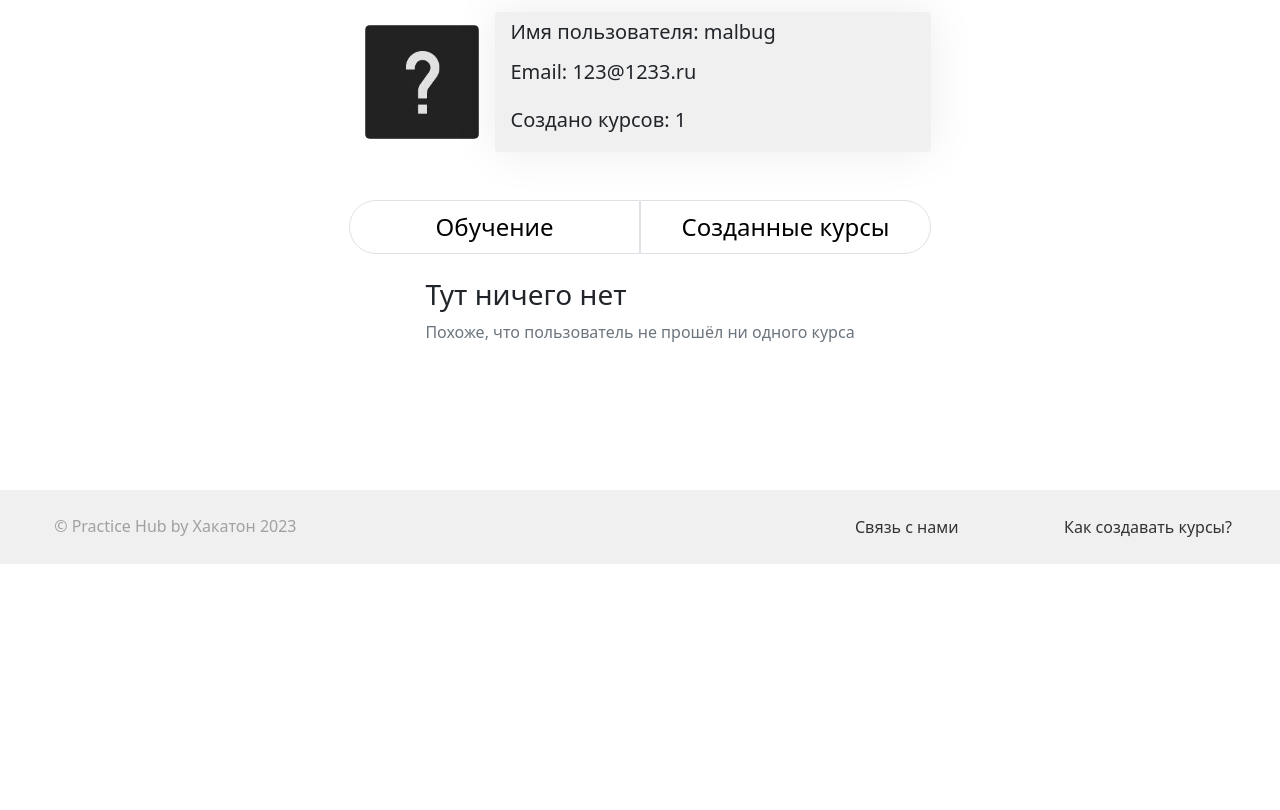
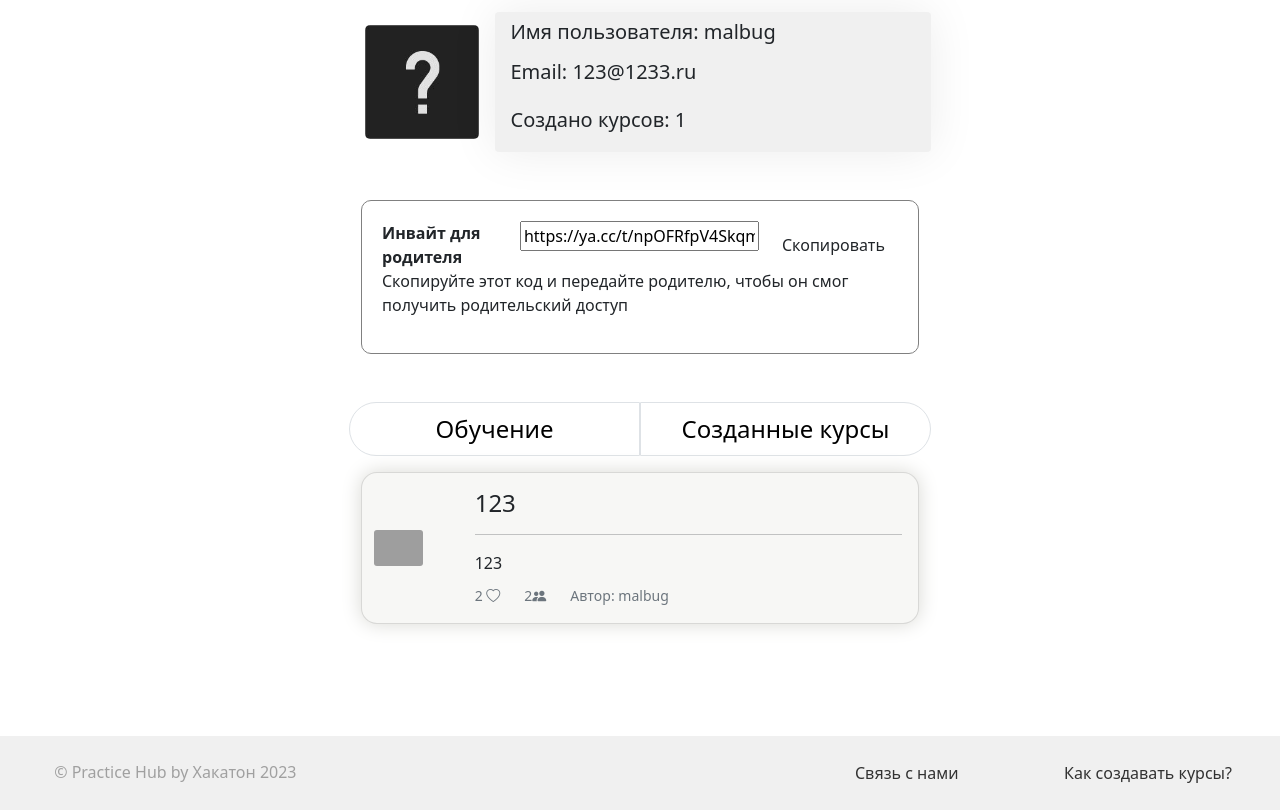
Before and after one commit to NailGilmanov/KazanDigitalLegendsHack, a Flask app: page /profiles/6 in a window 1280 px wide. Shown: the part 236-1046 px from the top of the page. Before the commit the page ends 800 px from the top, so only its background shows below. Run offline with Flask 2, Linux system fonts and the light colour scheme; a user stored in the database is signed in; data comes from the database, SQL or seed files in the repository; both versions use the stored data as it was after the commit; grey boxes are pictures that could not be loaded.

Commit message:
связь с родителями

```diff
--- a/routes.py
+++ b/routes.py
@@ -89,11 +89,27 @@ def register():
 def profile(id):
     user = User.query.filter_by(id=id).first()
 
-    courses = len(Course.query.filter_by(author_id=id).all())
+    course_count = len(Course.query.filter_by(author_id=id).all())
+
+    courses = Course.query.filter_by(author_id=id).all()
+
+    ids = []
+    mycor = MyCourses.query.filter_by(user_id=id).all()
+    for cor in mycor:
+        ids.append(cor.course_id)
+    print(ids)
+
+    finished = []
+    for a in ids:
+        b = Course.query.filter_by(id=a).first()
+        finished.append(b)
+
+    finish_len = len(finished)
+    print(finished)
 
     avatar_path = url_for("get_file", path=user.img_path) if user.img_path else url_for("get_file", path="static/images/default_avatar.jpg")
 
-    return render_template('profile.html', user=user, courses_cnt=courses, current_user=current_user, avatar_path=avatar_path)
+    return render_template('profile.html', user=user, courses_cnt=course_count, current_user=current_user, avatar_path=avatar_path, courses=courses, finished=finished, finish_len=finish_len)
 
 
 @app.route('/news', methods=['GET', 'POST'])
@@ -106,6 +122,7 @@ def news():
 @login_required
 def teaching():
     courses = Course.query.filter_by(author_id=current_user.id).all()
+    print(courses[0].name, courses[0])
     checks = []
     task_checks = TaskCheck.query.filter(TaskCheck.status.is_(None)).order_by(TaskCheck.date.desc()).all()
     for task in task_checks:
--- a/static/css/style.css
+++ b/static/css/style.css
@@ -252,7 +252,27 @@ input[type='checkbox']:checked {
     color: #6c757d;
 }
 
-@media (max-width: 400px    ) {
+.parent-invite__wrapper {
+    padding: 20px;
+    border-radius: 10px;
+    border: 1px solid grey;
+}
+
+.parent-invite__heading {
+    display: grid;
+    grid-template-columns: 2fr 3fr 1fr;
+    gap: 10px;
+}
+
+.Textinput {
+    width: 100%;
+}
+
+.parent-invite__input {
+    width: 100%
+}
+
+@media (max-width: 400px) {
     .btn {
         margin-top: 10px;
         background-color: white;
--- a/templates/base.html
+++ b/templates/base.html
@@ -35,7 +35,6 @@
         <ul class="dropdown-menu dropdown-menu-end" aria-labelledby="dropdownMenuButton1">
           <li><a class="dropdown-item"
                  href="{{ url_for('profile', id=current_user.id) }}">Профиль</a></li>
-          <li><a class="dropdown-item" href="#">Мои курсы</a></li>
           <li><a class="dropdown-item" href="{{ url_for('teaching') }}">Преподавание</a></li>
           <li><a class="dropdown-item" href="{{ url_for('logout') }}">Выйти</a></li>
         </ul>
--- a/templates/index.html
+++ b/templates/index.html
@@ -2,6 +2,7 @@
 <html>
 <head>
 	<meta charset="utf-8">
+
 	<meta name="viewport" content="width=device-width, initial-scale=1">
 	<link rel="stylesheet" href="../static/css/promo.css">
 	<link rel="stylesheet" href="{{ url_for('static', filename='css/style.css') }}">
@@ -28,9 +29,7 @@
 	<div class="footer-promo">
 		<div class="row py-4">
 			<div class="col-4"></div>
-			<div class="col-4 text-center">
-
-			</div>
+			<div class="col-4 text-center"></div>
 			<div class="col-4 pe-5">
 				<a href="https://t.me/+GFPA-ZvZ4Nc2MjEy"><i class="fa-brands fa-telegram icon float-end"></i></a>
 			</div>
--- a/templates/profile.html
+++ b/templates/profile.html
@@ -1,4 +1,5 @@
-{% extends 'base.html' %}
+  {% extends 'base.html' %}
+  {% from 'includes/course_thumbnail.html' import course_thumbnail with context %}
 {% block title %}Профиль{% endblock title %}
 {% block content %}
 <div class="w-profile mx-auto">
@@ -25,6 +26,22 @@
       </div>
     </div>
   </div>
+  <br><br>
+  <div class="parent-invite">
+    <div class="parent-invite__wrapper">
+      <div class="parent-invite__heading">
+        <b class="parent-invite__subtitle">Инвайт для родителя</b>
+        <span class="Textinput Textinput_size_l parent-invite__input">
+          <input aria-invalid="false" class="Textinput-Control" autocomplete="off" value="https://ya.cc/t/npOFRfpV4Skqms">
+          <span class="Textinput-Box"></span>
+        </span>
+        <button title="Скопировать" type="button" class="btn Button2 Button2_size_l Button2_theme_action Button2_view_lyceum parent-invite__control-button" autocomplete="off">
+          <span class="Button2-Text">Скопировать</span>
+        </button>
+      </div>
+      <p class="parent-invite__description">Скопируйте этот код и передайте родителю, чтобы он смог получить родительский доступ</p>
+    </div>
+  </div>
   {% if user.id == current_user.id %}
     <div class="row justify-content-between mt-5">
       <a href="{{ url_for('edit_profile', id=current_user.id) }}" class="btn w-45 profile-button">Изменить профиль</a>
@@ -48,12 +65,23 @@
 <div class="w-100 md-fullsize" style="margin-bottom: 7rem;">
   <div class="tab-content">
     <div class="tab-pane active" id="buttons-tabs-1" role="tabpanel">
-      <div class="mt-4 mx-auto" style="align-content: center; align-items: center; width: fit-content">
-        <div style="align-items: center">
-          <h3>Тут ничего нет</h3>
-          <p class="text-muted">Похоже, что пользователь не прошёл ни одного курса</p>
+      {% if finish_len == 0 %}
+        <div class="mt-4 mx-auto" style="align-content: center; align-items: center; width: fit-content">
+          <div style="align-items: center">
+            <h3>Тут ничего нет</h3>
+            <p class="text-muted">Похоже, что пользователь не прошел ни одного курса</p>
+          </div>
         </div>
-      </div>
+
+      {% else %}
+        {% for c in finished %}
+          <div class="col-6 mx-auto">
+            {{ course_thumbnail(c) }}
+          </div>
+        {% endfor %}
+
+      {% endif %}
+
     </div>
 
     <div class="tab-pane" id="buttons-tabs-2" role="tabpanel">
@@ -61,7 +89,7 @@
     </div>
 
     <div class="tab-pane" id="buttons-tabs-3" role="tabpanel">
-      {% if courses|length == 0 %}
+      {% if courses_cnt == 0 %}
         <div class="mt-4 mx-auto" style="align-content: center; align-items: center; width: fit-content">
           <div style="align-items: center">
             <h3>Тут ничего нет</h3>
```
Also changed, not shown: app.db, grade.txt (added).
